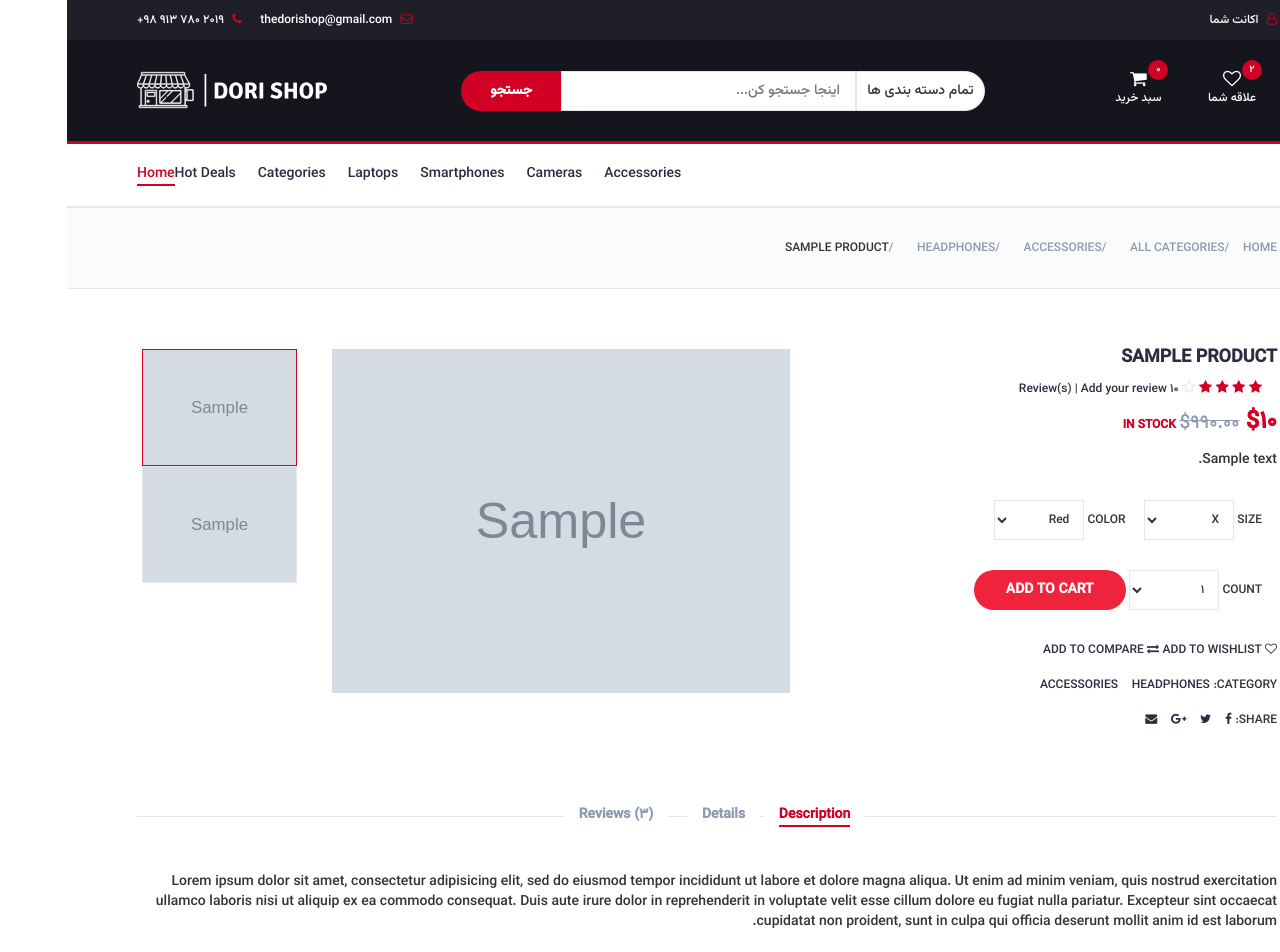
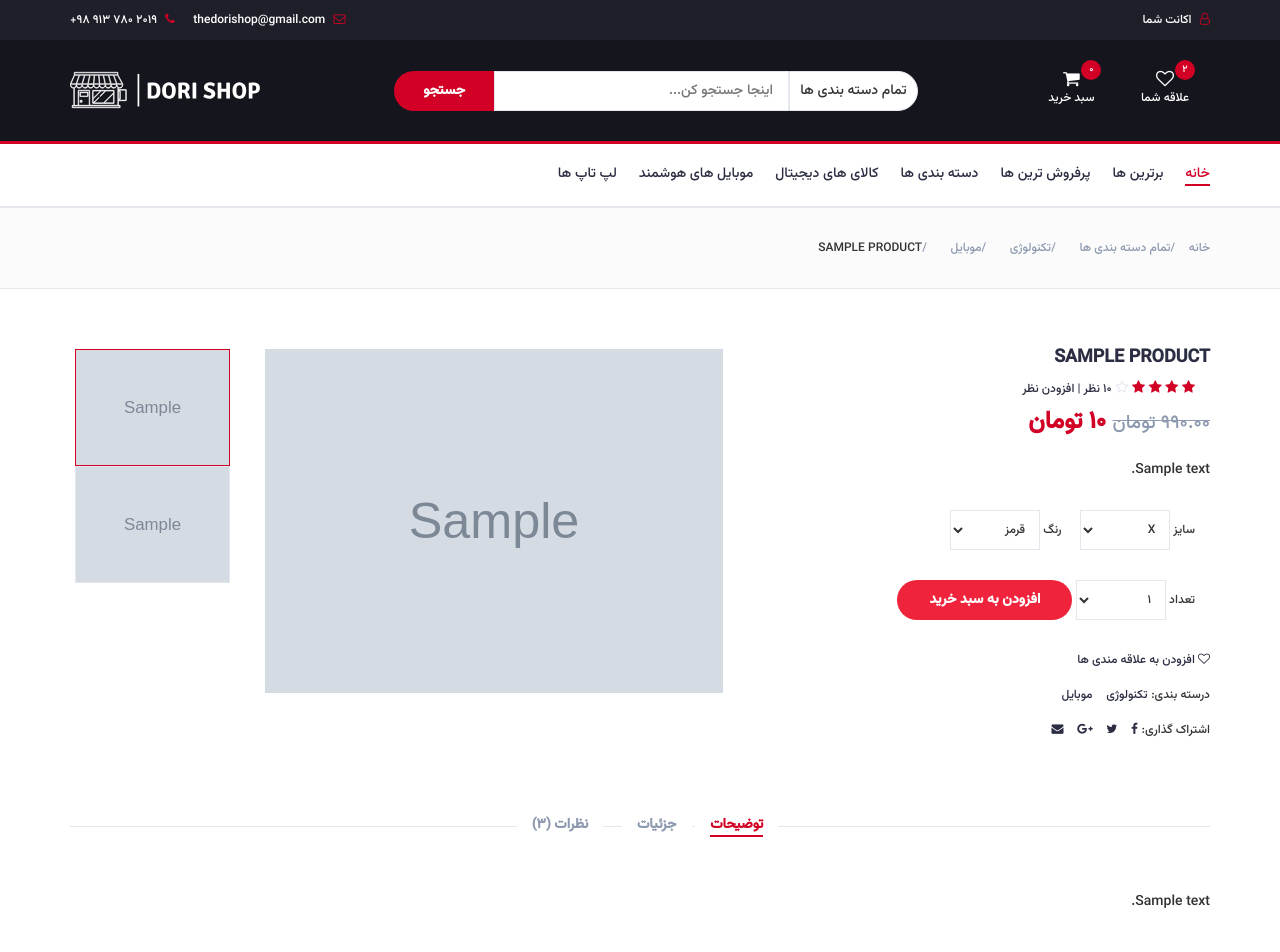
Before and after one commit to dori-dev/dori-shop, a Django app: page /product/1/ in a window 1280 px wide; the page is wider, and only the part inside the window is pictured. Shown: the top 952 px of that part. Run offline with Django 4.2, Linux system fonts and the light colour scheme; tables that the repository leaves empty hold one stand-in row (values such as "Sample post"); grey boxes marked "Sample" are stand-in pictures; some libraries are stand-ins or nearby versions.

Commit message:
add diff type of description for product

```diff
--- a/shop/models.py
+++ b/shop/models.py
@@ -6,7 +6,9 @@
 
 class Product(models.Model):
     name = models.CharField(max_length=128)
+    short_description = models.TextField()
     description = models.TextField()
+    details = models.TextField()
     created_time = models.DateTimeField(auto_now_add=True)
     updated_time = models.DateTimeField(auto_now=True)
     image = models.ImageField(
--- a/shop/templates/shop/product.html
+++ b/shop/templates/shop/product.html
@@ -1,7 +1,7 @@
 {% extends 'base.html' %}
 {% load static %}
 
-{% block title %}product{% endblock title %}
+{% block title %}{{ product.name}}{% endblock title %}
 
 {% block content %}
 <!-- NAVIGATION -->
@@ -11,14 +11,14 @@
     <!-- responsive-nav -->
     <div id="responsive-nav">
       <!-- NAV -->
-      <ul class="main-nav nav navbar-nav">
-        <li class="active"><a href="#">Home</a></li>
-        <li><a href="#">Hot Deals</a></li>
-        <li><a href="#">Categories</a></li>
-        <li><a href="#">Laptops</a></li>
-        <li><a href="#">Smartphones</a></li>
-        <li><a href="#">Cameras</a></li>
-        <li><a href="#">Accessories</a></li>
+      <ul class="main-nav nav navbar-nav right reverse">
+        <li class="active"><a href="#">خانه</a></li>
+        <li><a href="#">برترین ها</a></li>
+        <li><a href="#">پرفروش ترین ها</a></li>
+        <li><a href="#">دسته بندی ها</a></li>
+        <li><a href="#">کالای های دیجیتال</a></li>
+        <li><a href="#">موبایل های هوشمند</a></li>
+        <li><a href="#">لپ تاپ ها</a></li>
       </ul>
       <!-- /NAV -->
     </div>
@@ -36,10 +36,10 @@
     <div class="row">
       <div class="col-md-12">
         <ul class="breadcrumb-tree">
-          <li><a href="#">Home</a></li>
-          <li><a href="#">All Categories</a></li>
-          <li><a href="#">Accessories</a></li>
-          <li><a href="#">Headphones</a></li>
+          <li><a href="#">خانه</a></li>
+          <li><a href="#">تمام دسته بندی ها</a></li>
+          <li><a href="#">تکنولوژی</a></li>
+          <li><a href="#">موبایل</a></li>
           <li class="active">{{ product.name }}</li>
         </ul>
       </div>
@@ -98,63 +98,59 @@
               <i class="fa fa-star"></i>
               <i class="fa fa-star-o"></i>
             </div>
-            <a class="review-link" href="#">10 Review(s) | Add your review</a>
+            <a class="review-link" href="#">۱۰ نظر | افزودن نظر</a>
           </div>
           <div>
             <h3 class="product-price">
-              ${{ product.price }} <del class="product-old-price">$990.00</del>
+              <del class="product-old-price">990.00 تومان</del>
+              <span>{{ product.price }} تومان</span>
             </h3>
-            <span class="product-available">In Stock</span>
           </div>
-          <p>
-            {{ product.description }}
-          </p>
+          <p>{{ product.short_description|linebreaks }}</p>
 
           <div class="product-options">
             <label>
-              Size
+              سایز
               <select class="input-select">
                 <option value="0">X</option>
               </select>
             </label>
             <label>
-              Color
+              رنگ
               <select class="input-select">
-                <option value="0">Red</option>
+                <option value="0">قرمز</option>
               </select>
             </label>
           </div>
 
           <div class="product-options add-to-cart">
             <form action="{% url 'cart:cart_add' product.id %}" method="post">
-              <label>
-                Count
-                {{ form.product_count }}
-              </label>
+              <label> تعداد {{ form.product_count }} </label>
               {% csrf_token %}
               <button type="submit" class="add-to-cart-btn">
-                <i class="fa fa-shopping-cart"></i> add to cart
+                <i class="fa fa-shopping-cart"></i>
+                افزودن به سبد خرید
               </button>
             </form>
           </div>
 
           <ul class="product-btns">
             <li>
-              <a href="#"><i class="fa fa-heart-o"></i> add to wishlist</a>
-            </li>
-            <li>
-              <a href="#"><i class="fa fa-exchange"></i> add to compare</a>
+              <a href="#"
+                ><i class="fa fa-heart-o"></i>
+                افزودن به علاقه مندی ها
+              </a>
             </li>
           </ul>
 
           <ul class="product-links">
-            <li>Category:</li>
-            <li><a href="#">Headphones</a></li>
-            <li><a href="#">Accessories</a></li>
+            <li>درسته بندی:</li>
+            <li><a href="#">تکنولوژی</a></li>
+            <li><a href="#">موبایل</a></li>
           </ul>
 
           <ul class="product-links">
-            <li>Share:</li>
+            <li>اشتراک گذاری:</li>
             <li>
               <a href="#"><i class="fa fa-facebook"></i></a>
             </li>
@@ -178,10 +174,10 @@
           <!-- product tab nav -->
           <ul class="tab-nav">
             <li class="active">
-              <a data-toggle="tab" href="#tab1">Description</a>
+              <a data-toggle="tab" href="#tab1">توضیحات</a>
             </li>
-            <li><a data-toggle="tab" href="#tab2">Details</a></li>
-            <li><a data-toggle="tab" href="#tab3">Reviews (3)</a></li>
+            <li><a data-toggle="tab" href="#tab2">جزئیات</a></li>
+            <li><a data-toggle="tab" href="#tab3">نظرات (3)</a></li>
           </ul>
           <!-- /product tab nav -->
 
@@ -192,14 +188,7 @@
               <div class="row">
                 <div class="col-md-12">
                   <p>
-                    Lorem ipsum dolor sit amet, consectetur adipisicing elit,
-                    sed do eiusmod tempor incididunt ut labore et dolore magna
-                    aliqua. Ut enim ad minim veniam, quis nostrud exercitation
-                    ullamco laboris nisi ut aliquip ex ea commodo consequat.
-                    Duis aute irure dolor in reprehenderit in voluptate velit
-                    esse cillum dolore eu fugiat nulla pariatur. Excepteur sint
-                    occaecat cupidatat non proident, sunt in culpa qui officia
-                    deserunt mollit anim id est laborum.
+                    {{ product.description|linebreaks }}
                   </p>
                 </div>
               </div>
@@ -211,14 +200,7 @@
               <div class="row">
                 <div class="col-md-12">
                   <p>
-                    Lorem ipsum dolor sit amet, consectetur adipisicing elit,
-                    sed do eiusmod tempor incididunt ut labore et dolore magna
-                    aliqua. Ut enim ad minim veniam, quis nostrud exercitation
-                    ullamco laboris nisi ut aliquip ex ea commodo consequat.
-                    Duis aute irure dolor in reprehenderit in voluptate velit
-                    esse cillum dolore eu fugiat nulla pariatur. Excepteur sint
-                    occaecat cupidatat non proident, sunt in culpa qui officia
-                    deserunt mollit anim id est laborum.
+                    {{ product.details }}
                   </p>
                 </div>
               </div>
@@ -397,19 +379,19 @@
                       <input
                         class="input"
                         type="text"
-                        placeholder="Your Name"
+                        placeholder="نام شما ..."
                       />
                       <input
                         class="input"
                         type="email"
-                        placeholder="Your Email"
+                        placeholder="ایمیل شما ..."
                       />
                       <textarea
                         class="input"
-                        placeholder="Your Review"
+                        placeholder="نظر شما ..."
                       ></textarea>
                       <div class="input-rating">
-                        <span>Your Rating: </span>
+                        <span>امتیاز شما: </span>
                         <div class="stars">
                           <input
                             id="star5"
@@ -443,7 +425,7 @@
                           /><label for="star1"></label>
                         </div>
                       </div>
-                      <button class="primary-btn">Submit</button>
+                      <button class="primary-btn">ارسال</button>
                     </form>
                   </div>
                 </div>
@@ -471,64 +453,34 @@
     <div class="row">
       <div class="col-md-12">
         <div class="section-title text-center">
-          <h3 class="title">Related Products</h3>
+          <h3 class="title">محصولات مرتبط</h3>
         </div>
       </div>
-
+      {% for product in related_products %}
       <!-- product -->
       <div class="col-md-3 col-xs-6">
         <div class="product">
           <div class="product-img">
-            <img src="{% static 'img/product01.png' %}" alt="" />
-            <div class="product-label">
+            <a href="{{ product.get_absolute_url }}">
+              <img src="{{ product.image.url }}" alt="" />
+            </a>
+            <div class="product-label ltr">
               <span class="sale">-30%</span>
+              <span class="new">جدید</span>
             </div>
           </div>
           <div class="product-body">
-            <p class="product-category">Category</p>
-            <h3 class="product-name"><a href="#">product name goes here</a></h3>
+            <!-- TODO add category to product -->
+            <p class="product-category">دسته بندی</p>
+            <h3 class="product-name">
+              <!-- TODO add slug to product -->
+              <a href="{{ product.get_absolute_url }}">{{ product.name }}</a>
+            </h3>
             <h4 class="product-price">
-              $980.00 <del class="product-old-price">$990.00</del>
-            </h4>
-            <div class="product-rating"></div>
-            <div class="product-btns">
-              <button class="add-to-wishlist">
-                <i class="fa fa-heart-o"></i
-                ><span class="tooltipp">add to wishlist</span>
-              </button>
-              <button class="add-to-compare">
-                <i class="fa fa-exchange"></i
-                ><span class="tooltipp">add to compare</span>
-              </button>
-              <button class="quick-view">
-                <i class="fa fa-eye"></i
-                ><span class="tooltipp">quick view</span>
-              </button>
-            </div>
-          </div>
-          <div class="add-to-cart">
-            <button class="add-to-cart-btn">
-              <i class="fa fa-shopping-cart"></i> add to cart
-            </button>
-          </div>
-        </div>
-      </div>
-      <!-- /product -->
-
-      <!-- product -->
-      <div class="col-md-3 col-xs-6">
-        <div class="product">
-          <div class="product-img">
-            <img src="{% static 'img/product02.png' %}" alt="" />
-            <div class="product-label">
-              <span class="new">NEW</span>
-            </div>
-          </div>
-          <div class="product-body">
-            <p class="product-category">Category</p>
-            <h3 class="product-name"><a href="#">product name goes here</a></h3>
-            <h4 class="product-price">
-              $980.00 <del class="product-old-price">$990.00</del>
+              <!-- TODO add discount to product -->
+              <del class="product-old-price">3،000،000 تومان</del>
+              <br />
+              <span>{{ product.price }} تومان</span>
             </h4>
             <div class="product-rating">
               <i class="fa fa-star"></i>
@@ -540,108 +492,24 @@
             <div class="product-btns">
               <button class="add-to-wishlist">
                 <i class="fa fa-heart-o"></i
-                ><span class="tooltipp">add to wishlist</span>
-              </button>
-              <button class="add-to-compare">
-                <i class="fa fa-exchange"></i
-                ><span class="tooltipp">add to compare</span>
+                ><span class="tooltipp">اضافه کردن به علاقه مندی ها</span>
               </button>
               <button class="quick-view">
-                <i class="fa fa-eye"></i
-                ><span class="tooltipp">quick view</span>
+                <i class="fa fa-eye"></i>
+                <span class="tooltipp"> دیدن محصول </span>
               </button>
             </div>
           </div>
           <div class="add-to-cart">
             <button class="add-to-cart-btn">
-              <i class="fa fa-shopping-cart"></i> add to cart
+              <i class="fa fa-shopping-cart"></i>
+              افزودن به سبد خرید
             </button>
           </div>
         </div>
       </div>
       <!-- /product -->
-
-      <div class="clearfix visible-sm visible-xs"></div>
-
-      <!-- product -->
-      <div class="col-md-3 col-xs-6">
-        <div class="product">
-          <div class="product-img">
-            <img src="{% static 'img/product03.png' %}" alt="" />
-          </div>
-          <div class="product-body">
-            <p class="product-category">Category</p>
-            <h3 class="product-name"><a href="#">product name goes here</a></h3>
-            <h4 class="product-price">
-              $980.00 <del class="product-old-price">$990.00</del>
-            </h4>
-            <div class="product-rating">
-              <i class="fa fa-star"></i>
-              <i class="fa fa-star"></i>
-              <i class="fa fa-star"></i>
-              <i class="fa fa-star"></i>
-              <i class="fa fa-star-o"></i>
-            </div>
-            <div class="product-btns">
-              <button class="add-to-wishlist">
-                <i class="fa fa-heart-o"></i
-                ><span class="tooltipp">add to wishlist</span>
-              </button>
-              <button class="add-to-compare">
-                <i class="fa fa-exchange"></i
-                ><span class="tooltipp">add to compare</span>
-              </button>
-              <button class="quick-view">
-                <i class="fa fa-eye"></i
-                ><span class="tooltipp">quick view</span>
-              </button>
-            </div>
-          </div>
-          <div class="add-to-cart">
-            <button class="add-to-cart-btn">
-              <i class="fa fa-shopping-cart"></i> add to cart
-            </button>
-          </div>
-        </div>
-      </div>
-      <!-- /product -->
-
-      <!-- product -->
-      <div class="col-md-3 col-xs-6">
-        <div class="product">
-          <div class="product-img">
-            <img src="{% static 'img/product04.png' %}" alt="" />
-          </div>
-          <div class="product-body">
-            <p class="product-category">Category</p>
-            <h3 class="product-name"><a href="#">product name goes here</a></h3>
-            <h4 class="product-price">
-              $980.00 <del class="product-old-price">$990.00</del>
-            </h4>
-            <div class="product-rating"></div>
-            <div class="product-btns">
-              <button class="add-to-wishlist">
-                <i class="fa fa-heart-o"></i
-                ><span class="tooltipp">add to wishlist</span>
-              </button>
-              <button class="add-to-compare">
-                <i class="fa fa-exchange"></i
-                ><span class="tooltipp">add to compare</span>
-              </button>
-              <button class="quick-view">
-                <i class="fa fa-eye"></i
-                ><span class="tooltipp">quick view</span>
-              </button>
-            </div>
-          </div>
-          <div class="add-to-cart">
-            <button class="add-to-cart-btn">
-              <i class="fa fa-shopping-cart"></i> add to cart
-            </button>
-          </div>
-        </div>
-      </div>
-      <!-- /product -->
+      {% endfor %}
     </div>
     <!-- /row -->
   </div>
```
Lines whose indentation alone changed are shown as unchanged.
